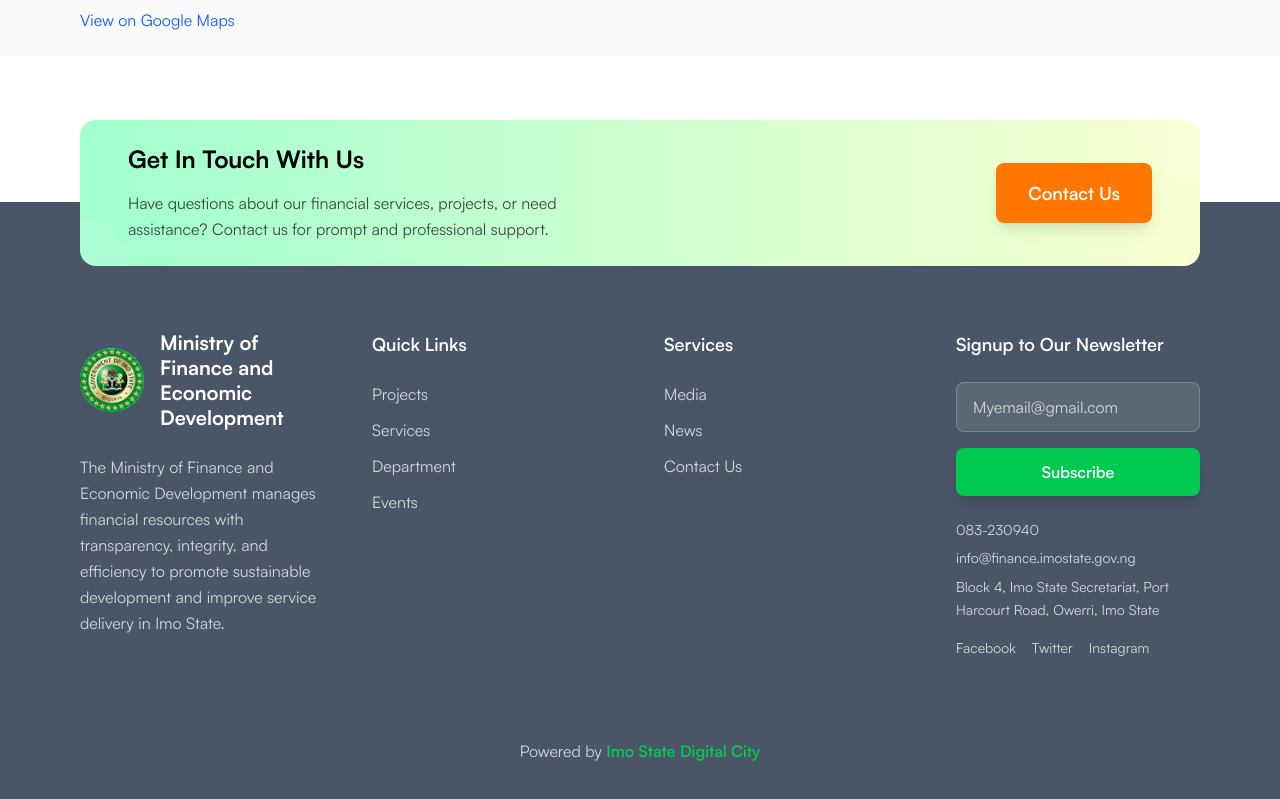
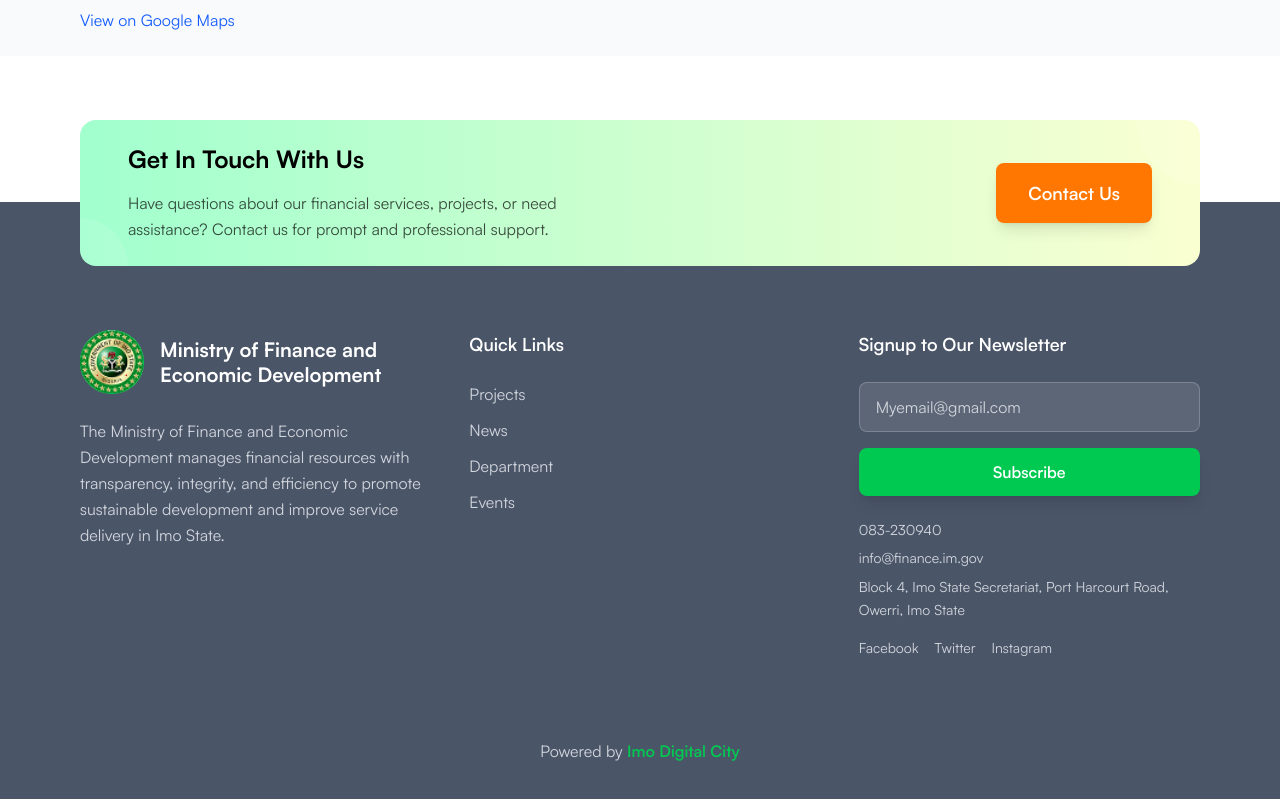
Before and after one commit to IDCLofficial/ministry-of-finance-and-economic-development, a Next.js app: page /contact in a window 1280 px wide. Shown: the part 1811-2610 px from the top of the page. Built offline with nearby package versions, Linux system fonts and the light colour scheme.

Commit message:
Make Updates from corrections

```diff
--- a/app/components/Footer.tsx
+++ b/app/components/Footer.tsx
@@ -84,7 +84,7 @@
             {/* Footer */}
             <footer className="bg-[#4A5568] text-white pb-8 sm:pb-12 md:pb-16 pt-16 sm:pt-24 md:pt-32">
                 <div className="px-4 sm:px-6 lg:px-20">
-                    <div className="grid grid-cols-1 sm:grid-cols-2 md:grid-cols-4 gap-6 sm:gap-8 md:gap-12">
+                    <div className="grid grid-cols-1 sm:grid-cols-2 md:grid-cols-3 gap-6 sm:gap-8 md:gap-12">
                         {/* Logo and Description */}
                         <AnimatedEntrance {...ANIMATION_PRESETS.CARD_FADE_UP} delay={STAGGER_DELAYS.MEDIUM[0]}>
                             <div className="sm:col-span-2 md:col-span-1">
@@ -117,26 +117,13 @@
                                 </h4>
                                 <ul className="space-y-2 sm:space-y-3">
                                     <li><Link href="/projects" className="text-gray-300 hover:text-green-300 hover:translate-x-1 transition-all duration-300 text-sm sm:text-base inline-block">Projects</Link></li>
-                                    <li><Link href="/services" className="text-gray-300 hover:text-green-300 hover:translate-x-1 transition-all duration-300 text-sm sm:text-base inline-block">Services</Link></li>
+                                    <li><Link href="/news" className="text-gray-300 hover:text-green-300 hover:translate-x-1 transition-all duration-300 text-sm sm:text-base inline-block">News</Link></li>
                                     <li><Link href="/department" className="text-gray-300 hover:text-green-300 hover:translate-x-1 transition-all duration-300 text-sm sm:text-base inline-block">Department</Link></li>
                                     <li><Link href="/events" className="text-gray-300 hover:text-green-300 hover:translate-x-1 transition-all duration-300 text-sm sm:text-base inline-block">Events</Link></li>
                                 </ul>
                             </div>
                         </AnimatedEntrance>
 
-                        <AnimatedEntrance {...ANIMATION_PRESETS.CARD_FADE_UP} delay={STAGGER_DELAYS.MEDIUM[2]}>
-                            <div>
-                                <h4 className="text-base sm:text-lg font-semibold mb-3 sm:mb-4 md:mb-6 text-white relative">
-                                    Services
-                                    <div className="absolute bottom-0 left-0 w-0 h-0.5 bg-green-500 transition-all duration-300 group-hover:w-full"></div>
-                                </h4>
-                                <ul className="space-y-2 sm:space-y-3">
-                                    <li><Link href="/media" className="text-gray-300 hover:text-green-300 hover:translate-x-1 transition-all duration-300 text-sm sm:text-base inline-block">Media</Link></li>
-                                    <li><Link href="/news" className="text-gray-300 hover:text-green-300 hover:translate-x-1 transition-all duration-300 text-sm sm:text-base inline-block">News</Link></li>
-                                    <li><Link href="/contact" className="text-gray-300 hover:text-green-300 hover:translate-x-1 transition-all duration-300 text-sm sm:text-base inline-block">Contact Us</Link></li>
-                                </ul>
-                            </div>
-                        </AnimatedEntrance>
 
                         {/* Newsletter Signup */}
                         <AnimatedEntrance {...ANIMATION_PRESETS.CARD_FADE_UP} delay={STAGGER_DELAYS.MEDIUM[3]}>
@@ -166,7 +153,7 @@
                                 </form>
                                 <div className="mt-4 sm:mt-6 space-y-1 sm:space-y-2 text-xs sm:text-sm text-gray-300 grid">
                                     <a href="tel:083-230940" className="hover:text-green-300 transition-colors duration-300 cursor-pointer">083-230940</a>
-                                    <a href="mailto:info@finance.imostate.gov.ng" className="hover:text-green-300 transition-colors duration-300 cursor-pointer">info@finance.imostate.gov.ng</a>
+                                    <a href="mailto:info@finance.im.gov" className="hover:text-green-300 transition-colors duration-300 cursor-pointer">info@finance.im.gov</a>
                                     <p className="leading-relaxed hover:text-gray-200 transition-colors duration-300">
                                         Block 4, Imo State Secretariat, Port Harcourt Road, Owerri, Imo State
                                     </p>
@@ -187,7 +174,7 @@
                     </div>
                     <AnimatedEntrance {...ANIMATION_PRESETS.SECTION_FADE_IN} delay={600}>
                         <div className="border-t border-gray-600 mt-8 sm:mt-10 md:mt-12 pt-4 sm:pt-6 md:pt-8 text-center">
-                            <p className="text-gray-300 text-sm sm:text-base hover:text-white transition-colors duration-300">Powered by <span className="text-green-500 font-semibold">Imo State Digital City</span></p>
+                            <p className="text-gray-300 text-sm sm:text-base hover:text-white transition-colors duration-300">Powered by <Link href="https://imodigitalcity.com/" target="_blank" rel="noopener noreferrer" className="text-green-500 font-semibold hover:text-green-400 transition-colors duration-300">Imo Digital City</Link></p>
                         </div>
                     </AnimatedEntrance>
                 </div>
--- a/app/contact/page.tsx
+++ b/app/contact/page.tsx
@@ -13,15 +13,18 @@
         email: "",
         subject: "",
         message: "",
+        notRobot: false,
     });
     const [errors, setErrors] = useState<
-        Partial<Record<"name" | "company" | "phone" | "email" | "subject" | "message", string>>
+        Partial<Record<"name" | "company" | "phone" | "email" | "subject" | "message" | "notRobot", string>>
     >({});
     const [isSubmitting, setIsSubmitting] = useState(false);
 
     const handleChange = useCallback(
         (e: ChangeEvent<HTMLInputElement | HTMLTextAreaElement>) => {
-            const { name, value } = e.target;
+            const { name, type } = e.target;
+            const value = type === 'checkbox' ? (e.target as HTMLInputElement).checked : e.target.value;
+
             setFormValues((prev) => ({ ...prev, [name]: value }));
             if (errors[name as keyof typeof errors]) {
                 setErrors((prev) => {
@@ -42,6 +45,7 @@
         if (values.phone && !/^[\d\s()+-]{7,20}$/.test(values.phone)) nextErrors.phone = "Enter a valid phone";
         if (!values.subject.trim()) nextErrors.subject = "Subject is required";
         if (!values.message.trim() || values.message.trim().length < 10) nextErrors.message = "Message should be at least 10 characters";
+        if (!values.notRobot) nextErrors.notRobot = "Please confirm you are not a robot";
         return nextErrors;
     }, []);
 
@@ -58,7 +62,7 @@
             try {
                 await new Promise((resolve) => setTimeout(resolve, 1200));
                 toast.success("Message sent successfully!");
-                setFormValues({ name: "", company: "", phone: "", email: "", subject: "", message: "" });
+                setFormValues({ name: "", company: "", phone: "", email: "", subject: "", message: "", notRobot: false });
                 setErrors({});
             } finally {
                 setIsSubmitting(false);
@@ -130,7 +134,7 @@
                                         </div>
                                         <h3 className="text-xl font-bold text-gray-900 mb-2">Socials</h3>
                                         <div className="flex space-x-3 text-white">
-                                            <a href="https://x.com/imofinance" target="_blank" rel="noopener noreferrer" className="w-8 h-8 bg-green-500 rounded flex items-center justify-center hover:bg-green-600 transition-colors">
+                                            <a href="#" target="_blank" rel="noopener noreferrer" className="w-8 h-8 bg-green-500 rounded flex items-center justify-center hover:bg-green-600 transition-colors">
                                                 <FaTwitter />
                                             </a>
                                         </div>
@@ -262,12 +266,23 @@
                                         ></textarea>
                                         {errors.message && <p id="message-error" className="mt-2 text-sm text-red-600">{errors.message}</p>}
                                     </div>
-                                    <div className="flex items-center">
-                                        <input type="checkbox" id="not-robot" name="not-robot" className="h-4 w-4 text-green-600 focus:ring-green-500 border-gray-300 rounded" />
-                                        <label htmlFor="not-robot" className="ml-2 block text-sm text-gray-700">
-                                            I&apos;m not a robot
-                                        </label>
-                                    </div>
+                                <div>
+                                <div className="flex items-center">
+                                    <input
+                                        type="checkbox"
+                                        required
+                                        id="not-robot"
+                                        name="notRobot"
+                                        className="h-4 w-4 text-green-600 focus:ring-green-500 border-gray-300 rounded"
+                                        onChange={handleChange}
+                                        checked={formValues.notRobot}
+                                    />
+                                    <label htmlFor="not-robot" className="ml-2 block text-sm text-gray-700">
+                                        I&apos;m not a robot
+                                    </label>
+                                </div>
+                                {errors.notRobot && <p id="not-robot-error" className="mt-2 text-sm text-red-600">{errors.notRobot}</p>}
+                            </div>
                                     <div className="pt-2">
                                         <button
                                             type="submit"
--- a/utils/constants/navigation.ts
+++ b/utils/constants/navigation.ts
@@ -44,7 +44,7 @@
 
 export const CONTACT_INFO = {
   address: "Block 4, Imo State Secretariat, Port Harcourt Road, Owerri, Imo State",
-  email: "info@finance.imostate.gov.ng",
+  email: "info@finance.im.gov",
   phone: "083-230940",
   hours: "Monday to Friday, 8:00 AM – 4:00 PM"
 };
```
